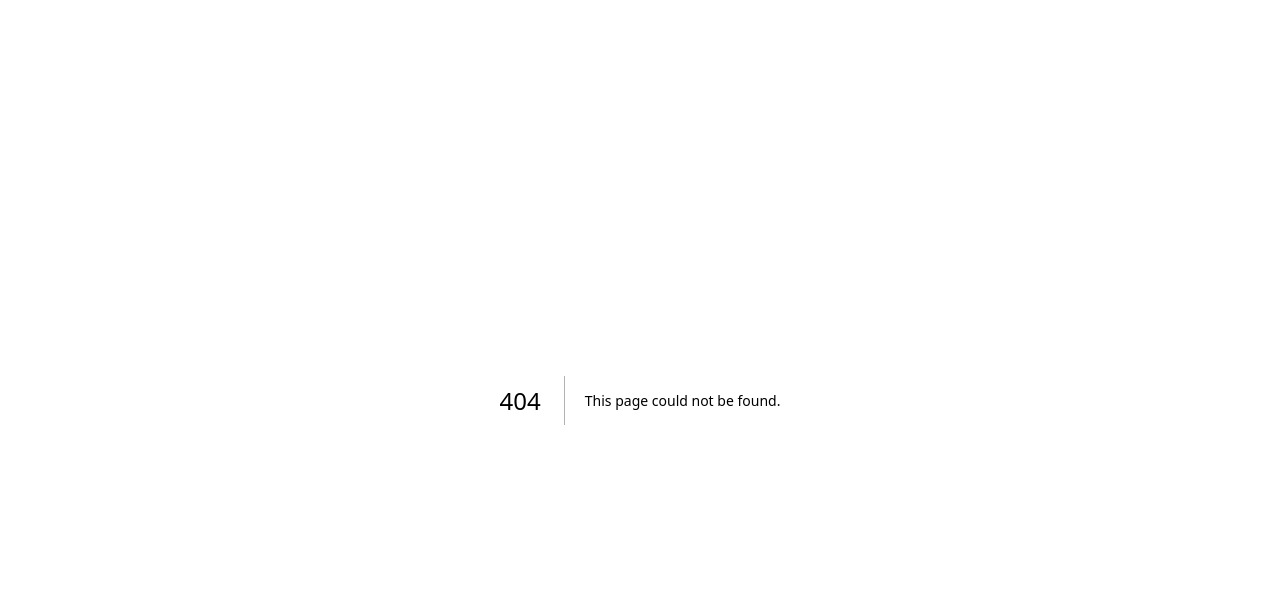
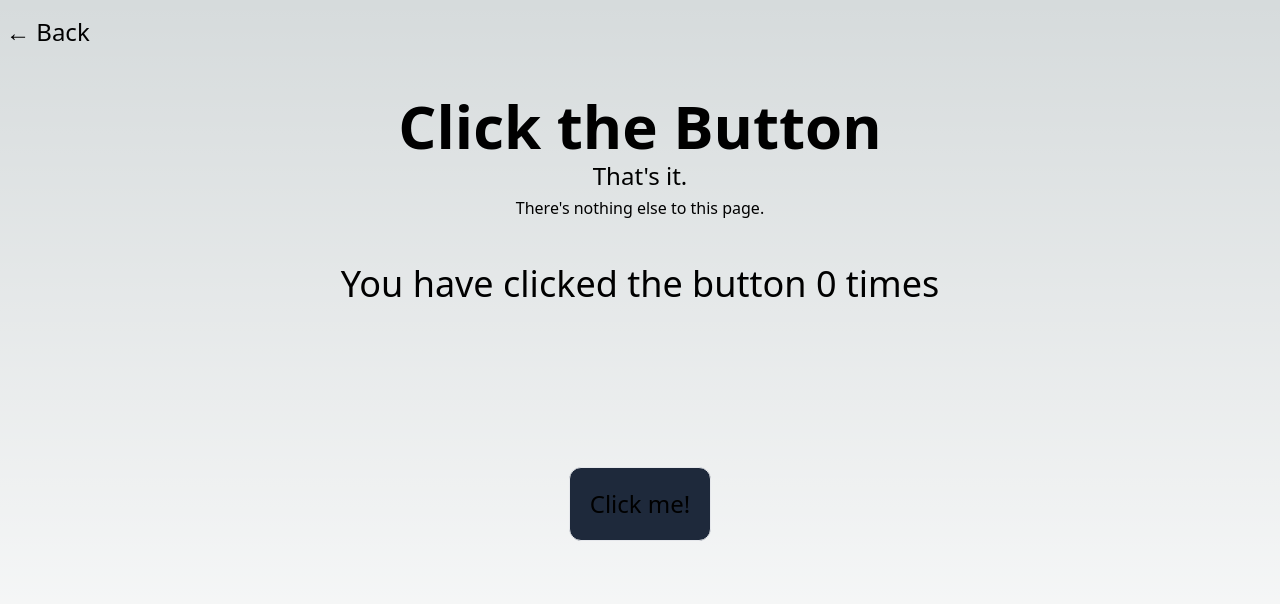
Before and after one commit to TrueReassembly/chipscrapyard, a Next.js app: page /clickthebutton in a window 1280 px wide. Before the commit this address had no page. Shown: the top 604 px of the page. Built offline with nearby package versions, Linux system fonts and the light colour scheme.

Commit message:
clicking button pog

```diff
--- /dev/null
+++ b/src/pages/clickthebutton.tsx
@@ -0,0 +1,45 @@
+import { useRef, useState } from "react";
+import "../app/globals.css"
+
+export default function ClickTheButton() {
+
+  const [clicks, setClicks] = useState(0);
+  const meta = {
+    title: "Click the Button",
+    description: "Click the button. That's it."
+  }
+
+  function click() {
+    setClicks(clicks + 1);
+    switch (clicks + 1) {
+      case 100: alert("You've clicked the button 100 times! That's a lot of clicks!"); break;
+      case 200: alert("You've clicked the button 200 times! That's event more a lot of clicks!"); break;
+      case 400: alert("I'm sorry about missing 300, got distracted by a birthday party."); break;
+      case 510: alert("SORRY! sorry, I was running a bit late but congrats on 500 clicks!"); break;
+      case 600: alert("Why are you still here!"); break;
+      case 700: alert("I'm not giving you anything for 700 clicks! >:D"); break;
+      case 800: alert("I think you should stop..."); break;
+      case 900: alert("Do not get to 1000. This is your first and last warning!"); break;
+      case 1000: {
+        alert("I warned you...");
+        window.location.href = "https://www.youtube.com/watch?v=dQw4w9WgXcQ";
+        break;
+      }
+    }
+  }
+
+  return(
+    <>
+        <button className="absolute top-0 left-0 m-5 scale-150" onClick={() => window.history.back()}>← Back</button>
+        <main className="flex min-h-screen flex-col items-center justify-between p-24 h-screen">
+            <p className="text-6xl font-bold text-center mb-1">Click the Button</p>
+            <p className="text-2xl text-center mb-1">That's it.</p>
+            <p className="text-1xl text-center mb-6">There's nothing else to this page.</p>
+            <p className="text-4xl w-screen text-center flex justify-center mt-5">You have clicked the button {clicks} times</p>
+            <div className="flex justify-center items-center h-screen flex-col">
+              <button className="border bg-slate-800 p-5 text-2xl rounded-xl w-30 min-w-min" onClick={click}>Click me!</button>
+            </div>
+        </main>
+    </>
+  )
+}
--- a/src/app/page.tsx
+++ b/src/pages/index.tsx
@@ -1,6 +1,6 @@
 'use client'
 import Head from 'next/head'
-import './globals.css'
+import '../app/globals.css'
 
 export default function Home() {
 
@@ -22,6 +22,7 @@ export default function Home() {
 
   return (
     <>
+
       <Head>
         <title>Assembly&apos;s Scrapyard</title>
         <meta content="Assembly&apos;s Scrapyard" property="og:title" />
@@ -31,12 +32,17 @@ export default function Home() {
         <meta content="#55199E" data-react-helmet="true" name="theme-color" />
       </Head>
       <main className="flex min-h-screen flex-col items-center justify-between p-24 h-screen">
+
         <div className="justify-center">
           {/* &apos; is an apostrophe, whoever decided that is an idiot */}
           <h1 className="text-6xl font-bold text-center mb-1">Assembly&apos;s Scrapyard</h1>
           <p className="text-2xl text-center mb-1">The useless things I&apos;ve made to learn Next.js</p>
           <p className="text-1xl text-center">Even though I&apos;m using TypeScript</p>
         </div>
+
+      <div className="grid justify-center items-center h-screen grid-flow-row">
+        <a href="./clickthebutton" className="border bg-slate-900 p-5 text-2xl rounded-xl w-30 min-w-min transform transition-transform duration-500 hover:scale-110">Click the Button!</a>
+      </div>
 
         <footer className="flex flex-col items-center justify-center mt-auto">
           <div className="grid grid-rows-1 grid-flow-col">
```
